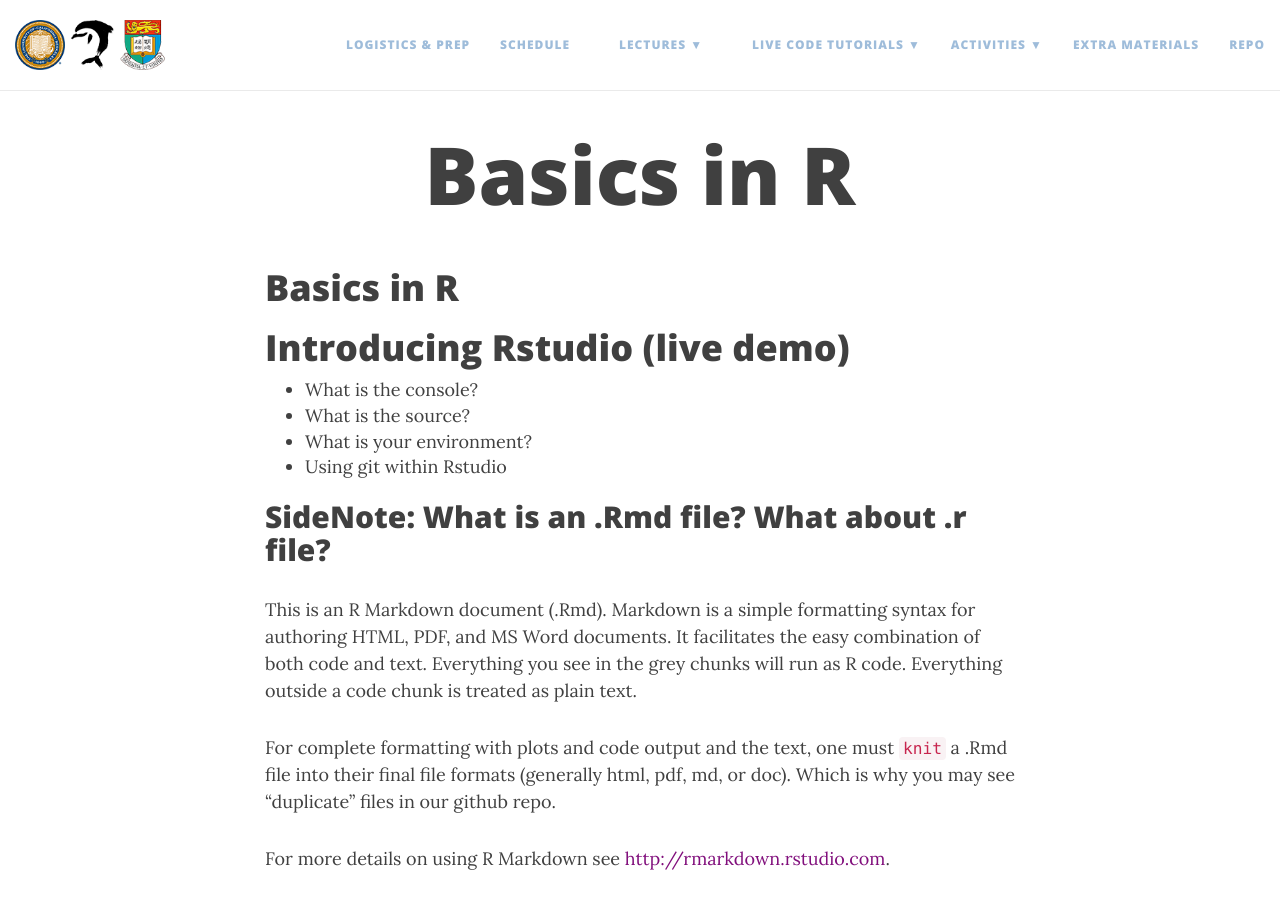
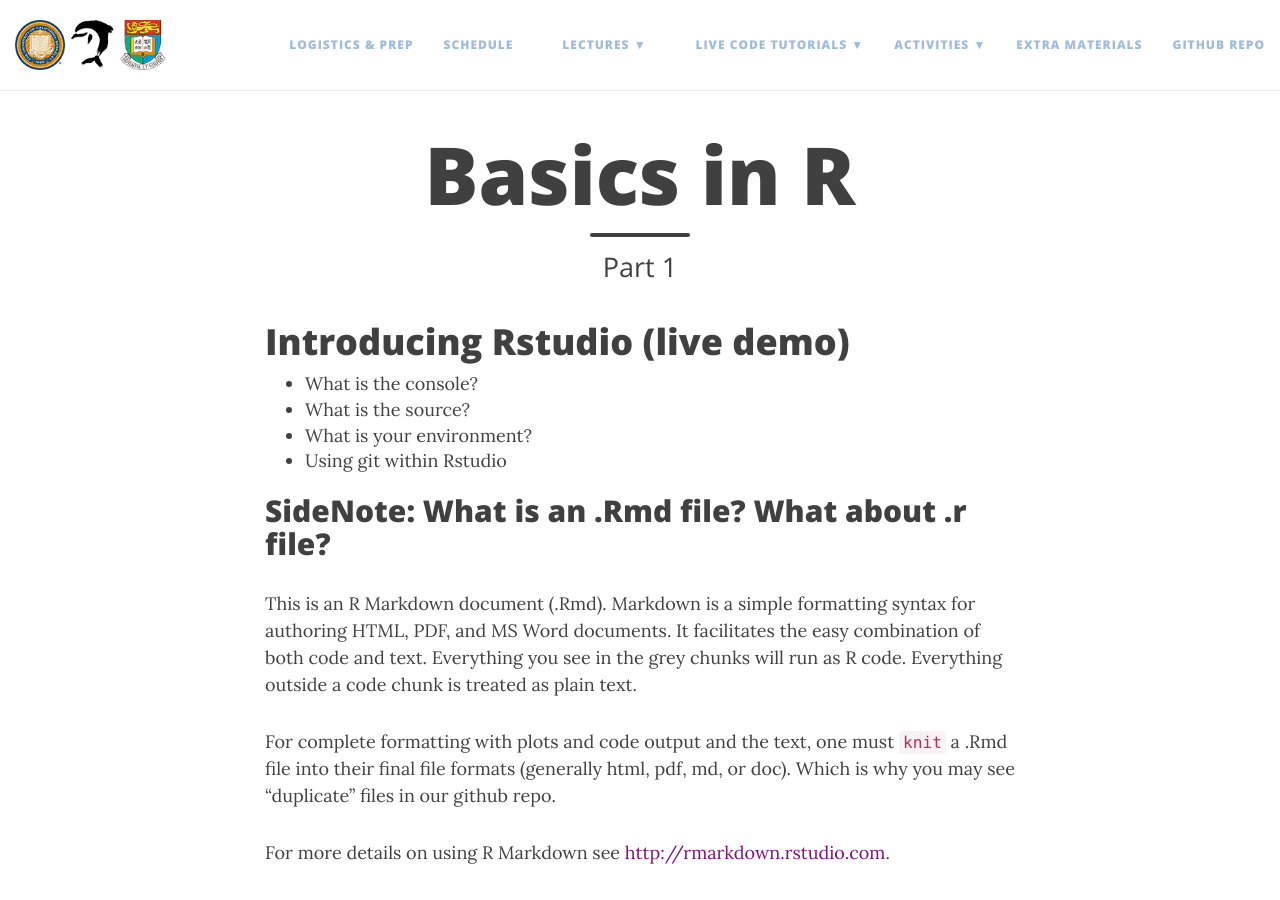
Before and after one commit to dpseidel/MovEco-R-Workshop, a Jekyll site: the page built from Materials/Day1/Basics_in_R.md, in a window 1280 px wide and 900 px high. Built offline with Jekyll 4.4.1, drawn with Linux system fonts in a browser that asks for light colours; nearby versions of some CDN libraries; our own code applies the rules of GitHub Pages for plain Markdown files.

Commit message:
fix headers on Day 1 and Day 2

```diff
--- a/Materials/Day1/Basics_in_R.md
+++ b/Materials/Day1/Basics_in_R.md
@@ -1,6 +1,9 @@
-Basics in R
-================
-
+---
+layout: page
+title: Basics in R
+subtitle: Part 1
+use-site-title: true
+---
 Introducing Rstudio (live demo)
 ===============================
 
--- a/_config.yml
+++ b/_config.yml
@@ -34,15 +34,15 @@ navbar-links:
     - Behavioral Analysis: "Materials/Day6/HongKongMovement2018Lec6.pdf"
     - Simulating Movement: "Materials/Day7/HongKongMovement2018Lec7.pdf"
   Live Code Tutorials:
-    - Basics in R: "Materials/Day1/Basics_in_R"
-    - Basics 2 in R: "Materials/Day1/More_Advanced_R"
+    - Basics in R - Part 1: "Materials/Day1/Basics_in_R"
+    - Basics in R - Part 2: "Materials/Day1/More_Advanced_R"
     - Spatial Data in R: "Materials/Day2/Spatial_Data_in_R"
     - Analysing Movement Data: "Materials/Day2/Movement_Data_Path_Metrics"
     - HomeRanges - MCP & KDE: "Materials/Day3/HomeRanges"
     - HomeRanges - LoCoH: "Materials/Day3/LoCoH"
     - HomeRanges - Additional Code: "Materials/Day4/MoreThoughts_LoCoh_BB"
-    - SpaceTime - t-LoCoH Part 1: "Materials/Day4/T-LoCoH"
-    - SpaceTime - t-LoCoH Part 2: "Materials/Day4/TLoCoH_and_Beyond"
+    - SpaceTime - T-LoCoH Part 1: "Materials/Day4/T-LoCoH"
+    - SpaceTime - T-LoCoH Part 2: "Materials/Day4/TLoCoH_and_Beyond"
     - Habitat Selection: "Materials/Day5/SelectionFunctions"
     - Behavioral Analysis: "Materials/Day6/Behavioral_Analysis"
     - Movement Syndromes: "Materials/Day6/Syndromes"
@@ -55,7 +55,7 @@ navbar-links:
     - Day 4: "Materials/Day4/Day4_Activity"
     - Day 5: "Materials/Day5/Day5_Activity"
   Extra Materials: "extra"
-  REPO: "https://www.github.com/dpseidel/MovEco-R-Workshop"
+  GitHub Repo: "https://www.github.com/dpseidel/MovEco-R-Workshop"
   #Search: "search"
 
 # Image to show in the navigation bar - image must be a square (width = height)
```
Also changed, not shown: Materials/Day1/More_Advanced_R.md (+6 -2 lines), Materials/Day2/Movement_Data_Path_Metrics.md (+5 -2 lines), Materials/Day2/Spatial_Data_in_R.md (+5 -2 lines).
